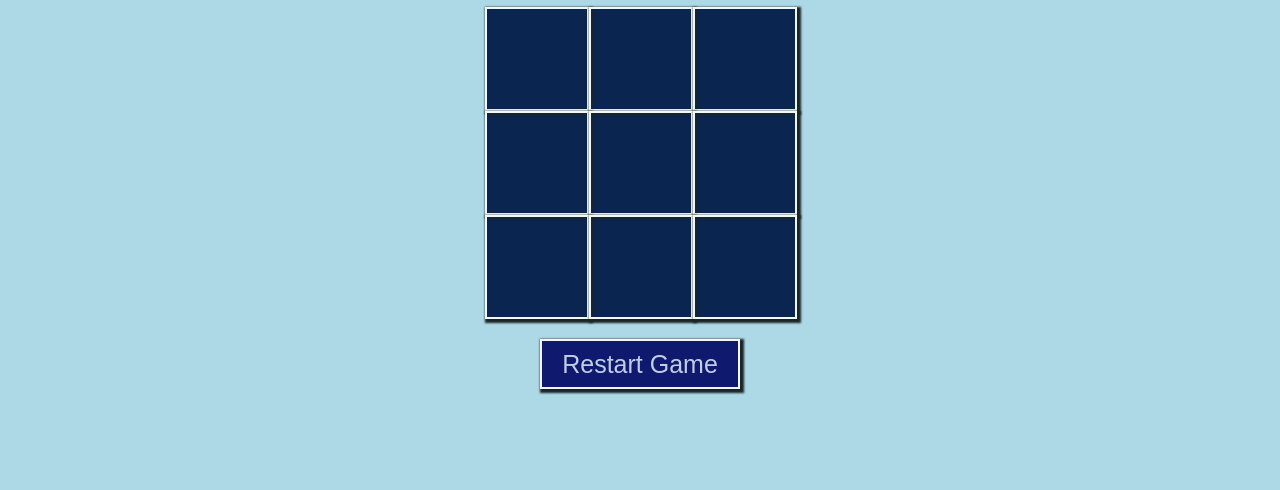
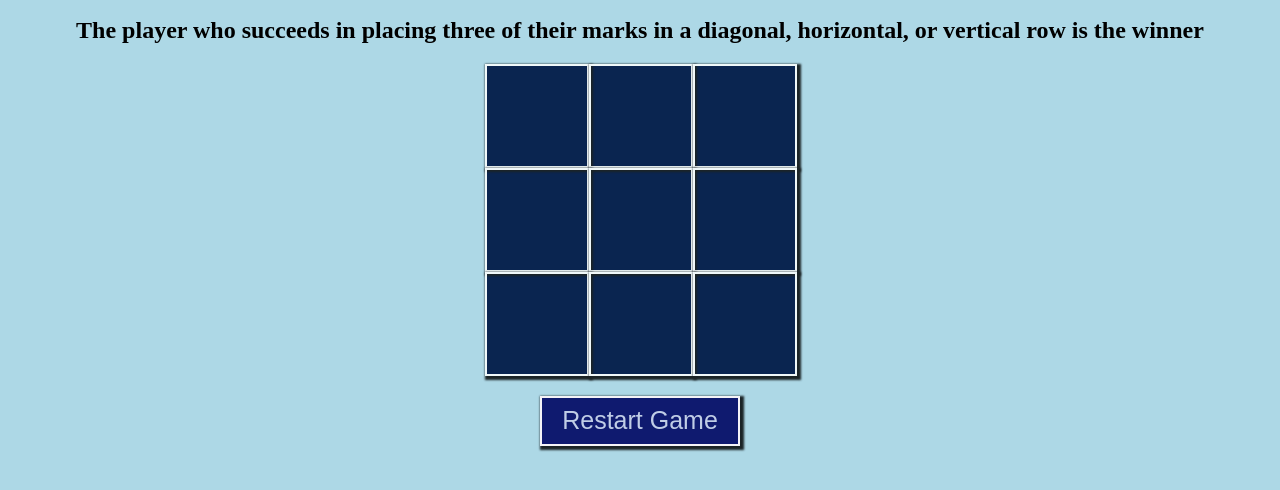
Before and after one commit to zamiraraupova/Tic-Tac-Toe-mod1-project, a plain HTML site: page index.html in a window 1280 px wide. Shown: the part 102-592 px from the top of the page. Drawn offline with nearby package versions, Linux system fonts and the light colour scheme.

Commit message:
added the sound effect

```diff
--- a/index.html
+++ b/index.html
@@ -11,6 +11,8 @@
 <body>
     <section>
         <h1 class="title">Tic-Tac-Toe</h1>
+        <h2 class="discription">The player who succeeds in placing three of their
+            marks in a diagonal, horizontal, or vertical row is the winner</h2>
         <div class="container">
             <div class="block" index="0" ></div>
             <div class="block" index="1" ></div>
@@ -23,7 +25,7 @@
             <div class="block" index="8" ></div>
         </div>
         <div class="message"></div>
-        <button class="restart">Restart Game</button>
+        <button class="restart" onmousedown="startSound.play()">Restart Game</button>
     </section>
 
     <script src="app.js"></script>
```
